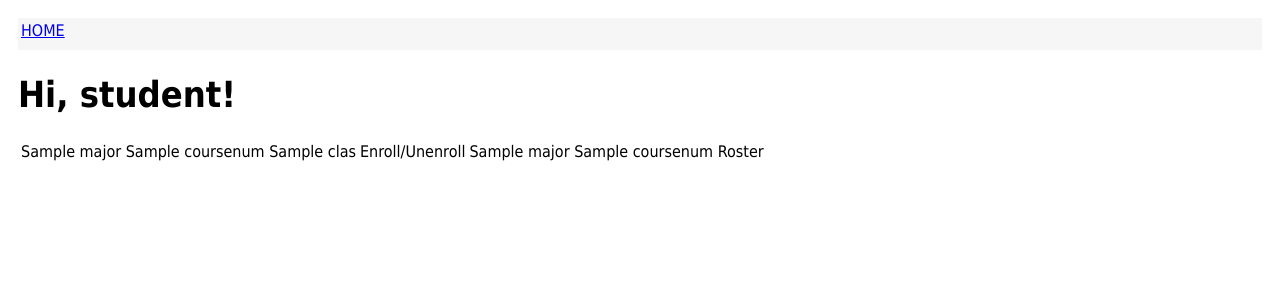
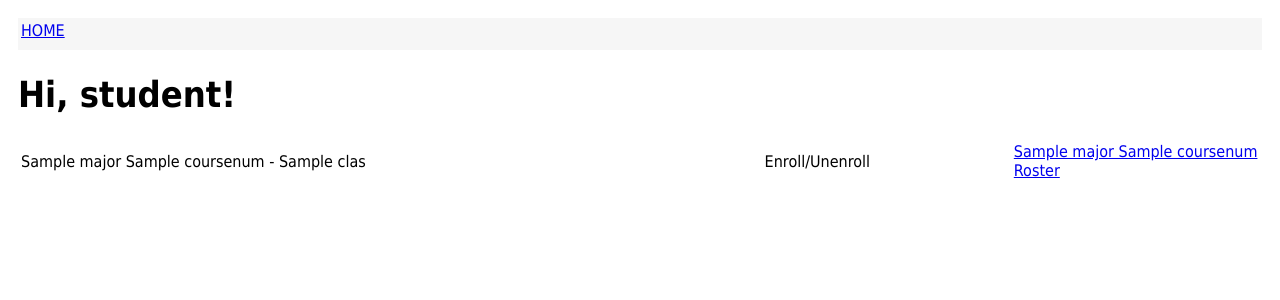
Before and after one commit to WSU-CptS-322-Fall-2023/studentapp-Fredyfox21, a Python web app: template app/templates/index.html in a window 1280 px wide. Shown: the top 300 px of the page. Run offline with Jinja, Linux system fonts and the light colour scheme; the template is opened without the code that fills it: most values are stand-ins (such as "Sample title", 1, 10 or a date in 2020).

Commit message:
Update _class.html

```diff
--- a/app/templates/_class.html
+++ b/app/templates/_class.html
@@ -1,11 +1,11 @@
-<table>
+<table class = "coursetable">
     <tr>
-            <td> {{class.major}} {{ class.coursenum}} {{class.title}} </td>
-            <td>
+            <td width = "60%"> {{class.major}} {{ class.coursenum}} - {{class.title}} </td>
+            <td width = "20%">
                Enroll/Unenroll
             </td>
-            <td>
-                {{class.major}} {{ class.coursenum}}  Roster </a>
+            <td width = "20%">
+                <a href="#"> {{class.major}} {{ class.coursenum}}  Roster </a>
             </td>
     </tr>
 
```
